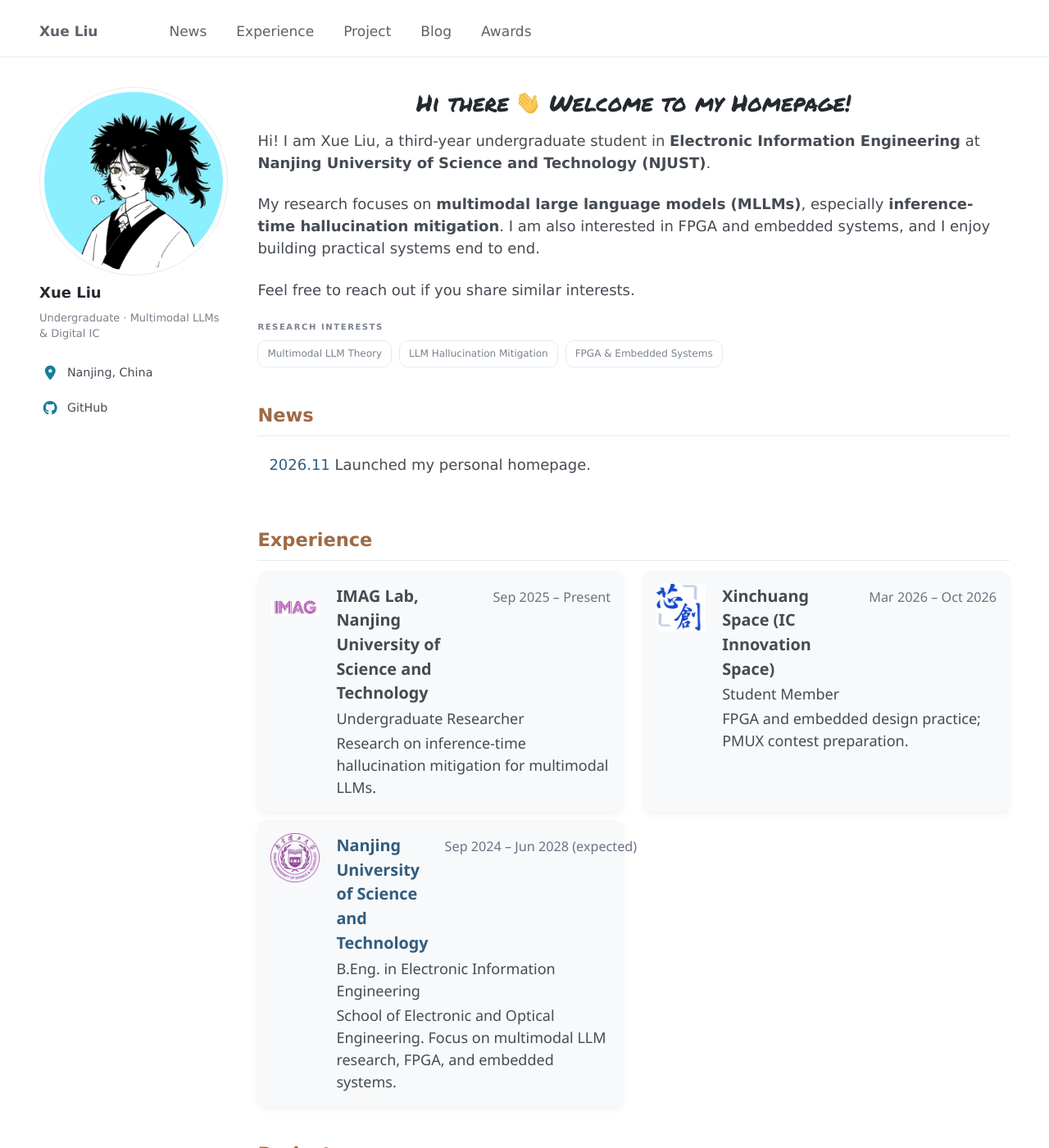
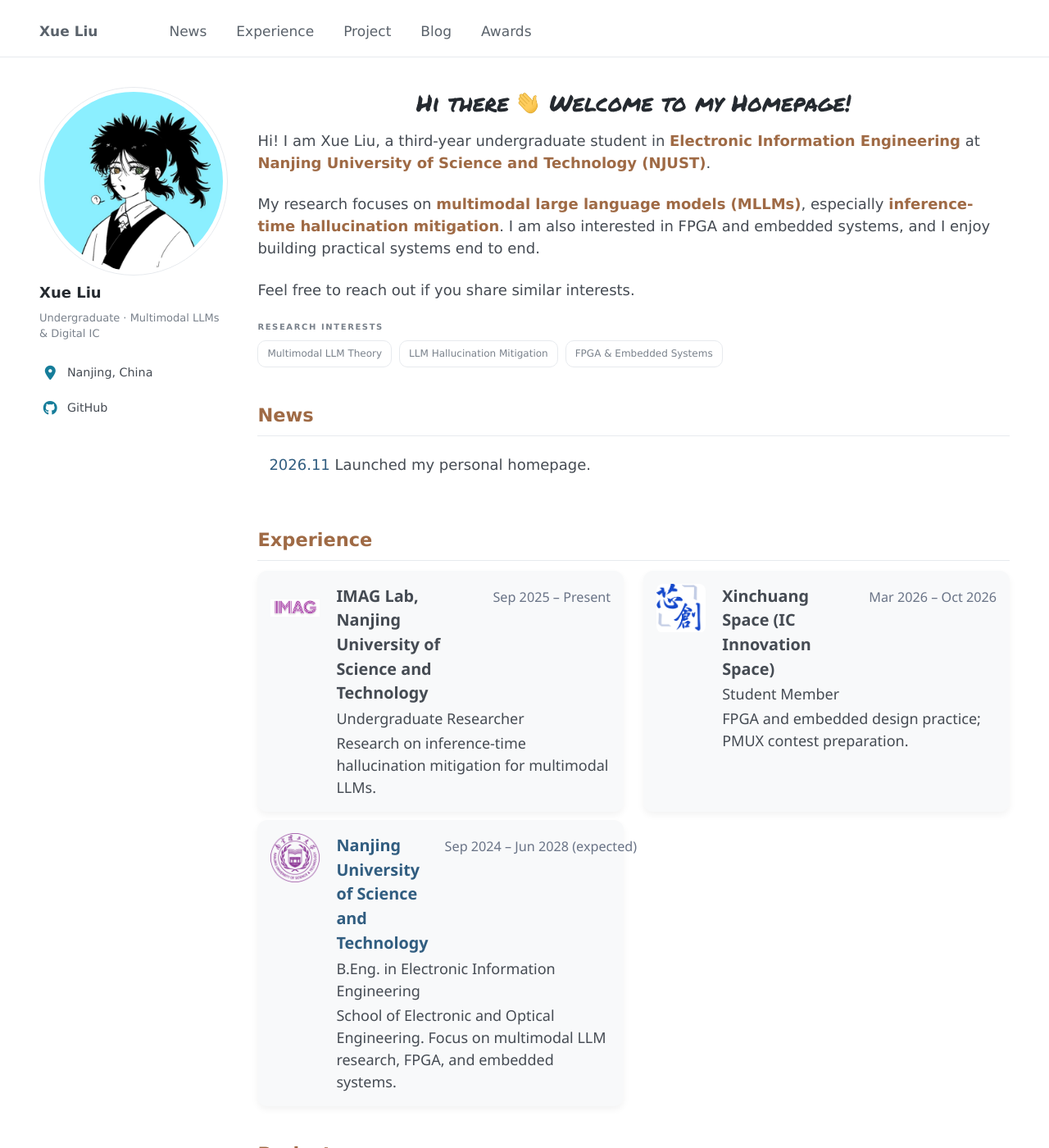
Before and after one commit to xueliu-llm/xueliu-llm.github.io, a Jekyll site: the page built from _pages/about.md, in a window 1280 px wide and 1400 px high. Shown: the whole window at 82% size. Built offline with Jekyll 4.4.1, drawn with Linux system fonts in a browser that asks for light colours.

Commit message:
Warm color for intro keywords

```diff
--- a/assets/css/classic-home.css
+++ b/assets/css/classic-home.css
@@ -39,6 +39,7 @@ body, h1, h2, h3, h4, h5, h6 {
 .page__content .publication-card { background: #fff; border: 1px solid #E7EAEE; }
 .page__content h1, .page__content h3 { color: var(--home-heading); }
 .page__content h2 { color: var(--home-warm); }
+.page__content > p strong { color: var(--home-warm); font-weight: 600; }
 a { color: #167D9A; }
 a:hover { color: #0F607A; }
 .page__content .main-heading {
```
